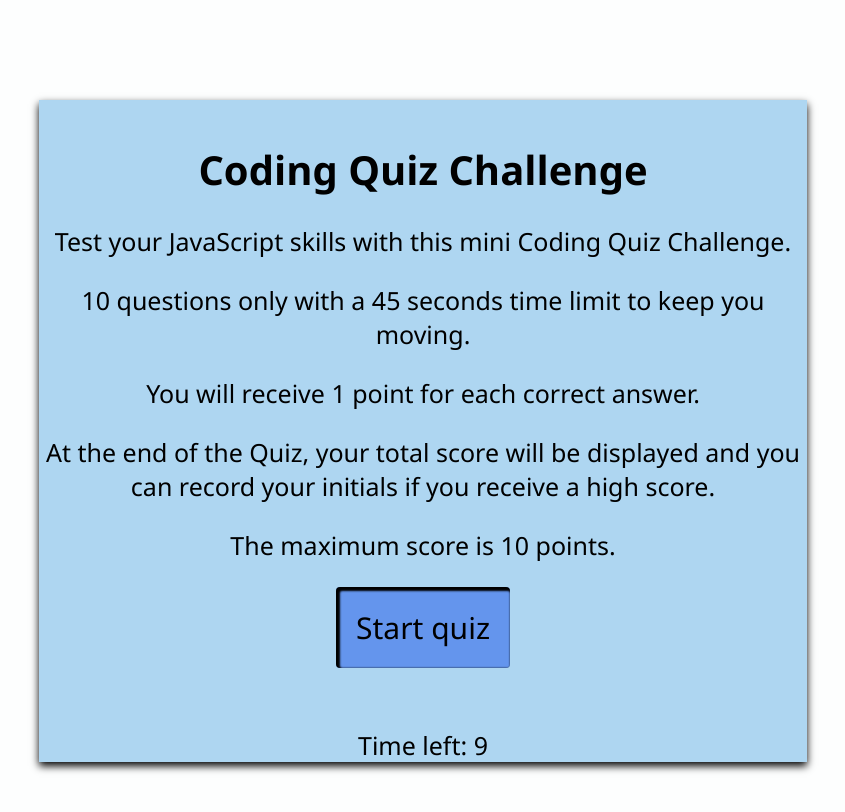
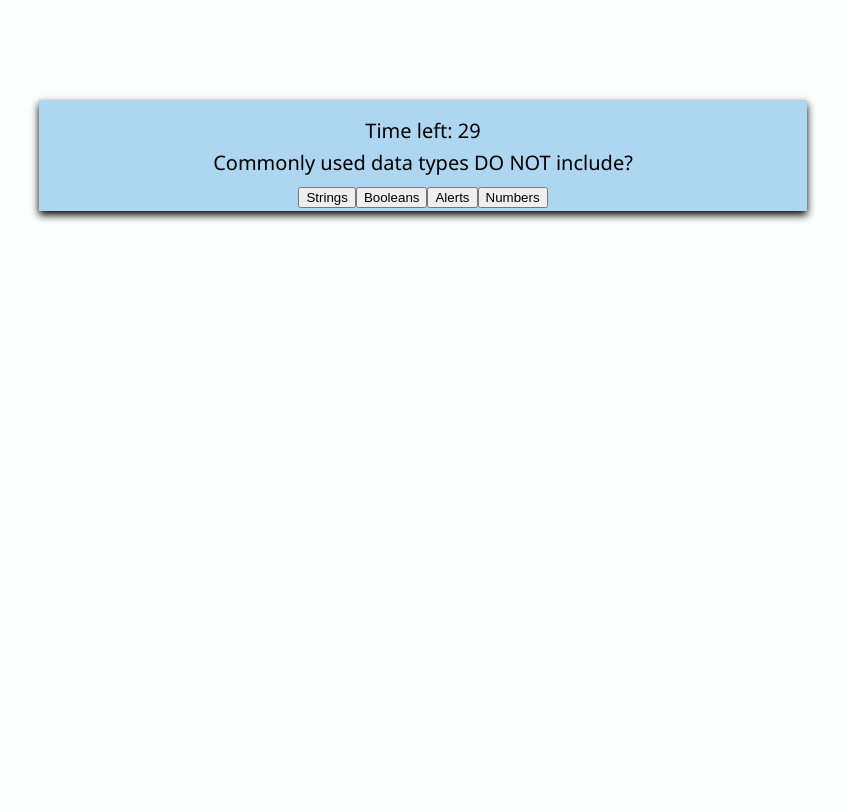
Before and after one commit to rachel-brain/coding-quiz, a plain HTML site: page index.html in a window 1280 px wide. Both pictures are taken after a click on the button "Start quiz". Shown: the whole page, without its empty margins (217-1062 px from the left). Drawn offline with Linux system fonts and the light colour scheme.

Commit message:
third commit

```diff
--- a/assets/script.js
+++ b/assets/script.js
@@ -1,24 +1,88 @@
-// Define variables:
+// Remove some of these variables if they are not needed:
 var startButton = document.getElementById("start");
-var quizQuestions = document.getElementById("quiz");
+var questionText = document.querySelector("#question-text");
+var answerChoices = document.querySelector("#answers-text");
+var feedback = document.getElementById("msg");
 var timerEl = document.querySelector(".timer");
-var secondsLeft = 10;
-// Change timer to begin at 45 seconds (or other time interval) at the end
+var questionCounter = 0;
+var secondsLeft = 30;
+
+var question = "";
+var currentQuestionIndex = 0;
+var questionCounter;
+var questionBox = document.querySelector("#question-box");
+var choices = [];
+
+var correctAnswer;
+var chosenAnswer = document.querySelector(".chosen-answer");
+var startScreen = document.getElementById("start-screen");
+var questionScreen = document.getElementById("question-screen");
+var resultsScreen = document.getElementById("results-screen");
+var score = document.getElementById("score");
 
 
-// When I open the website, I am presented with:
-//   - a heading
-//   - & short paragraph about the multiple choice quiz (10 questions) & the time allocated (45 seconds?)
-//   - a start button
-// WHEN I am ready to start, I click the start button
-// THEN a timer starts & I am presented with the first question
+var quizQuestions = [
+    {
+      question: "Arrays in JavaScript can be used to store?",
+      choices: ["Numbers & Strings", "Booleans", "Other arrays", "All of the above"],
+      correctAnswer: "All of the above"
+    },
+    {
+      question: "Commonly used data types DO NOT include?",
+      choices: ["Strings", "Booleans", "Alerts", "Numbers"],
+      correctAnswer: "Alerts"
+    },
+    {
+      question: "String values must be enclosed in?",
+      choices: ["Single or double quotation marks", "Curly brackets", "Parenthesis", "Square brackets"],
+      correctAnswer: "Single or double quotation marks"
+    },
+    {
+      question: "Which of the following methods removes the last element from an array and returns that element?",
+      choices: ["get()", "last()", "pop()", "None of the above"],
+      correctAnswer: "pop()"
+    },
+    {
+      question: "Which operator is used to assign a value to a variable?",
+      choices: ["*", "X", "==", "="],
+      correctAnswer: "="
+    },
+    {
+      question: "Which of these is NOT a JavaScript comparison operator?",
+      choices: ["==", "===", "==!", ">=", "?"],
+      correctAnswer: "==!"
+    },
+    {
+      question: "JavaScript uses the + operator for both addition and concatenation.  Which of the following statements is TRUE?",
+      choices: ["Numbers are concatenated. Strings are added.", "Numbers are added. Strings are concatenated.", "Both Numbers and Strings can be concatenated.", "Both Numbers and Strings can be added."],
+      correctAnswer: "Numbers are added. Strings are concatenated."
+    },
+    {
+      question: "Is the console a useful tool used in debugging of JavaScript?",
+      choices: ["Yes", "No", "That depends"],
+      correctAnswer: "Yes"
+    },
+    {
+      question: "Which of the following String functions creates a string and displays it in a large font as if it were in a tag?",
+      choices: ["anchor()", "blink()", "strong()", "big()"],
+      correctAnswer: "big()"
+    },
+    {
+      question: "How do you write an IF statement in JavaScript?",
+      choices: ["if (i==5)", "if i=5 then", "if i==5 then", "if i=5"],
+      correctAnswer: "if (i==5)"
+    }
+];
 
 startButton.addEventListener("click", function() {
-    setTime ();
+    clearIntroPara();
+    setTime();
     displayQuiz();
+});
 
-    console.log("button is clicked")
-});
+function clearIntroPara() {
+        startScreen.setAttribute("class", "hide");
+}
 
 function setTime() {
     var timerInterval = setInterval(function() {
@@ -27,177 +91,116 @@ function setTime() {
       secondsLeft--;
 
       console.log("Time left " + secondsLeft);
-      if(secondsLeft === 0-1) {
+      if (secondsLeft === 0 -1) {
         clearInterval(timerInterval);
         sendMessage();
       }
     }, 1000);
-  }
+}
+
+function displayQuiz(){
+        // Access the information in "quizQuestions"
+        // Pull the "question" string from the first Question & show as text on the page
+        // Pull the "answers" array from the first Question & show as text within the choice buttons (5) on the page
+        // Allow the user to make a choice from the choice buttons (click)
+        // Identify if the user chose the "correctAnswer" or not & send relevant message
+        // Move to the next question
+
+        questionScreen.setAttribute("class", "inline");
+        answerChoices.textContent = "";
+        questionText.textContent = quizQuestions[currentQuestionIndex].question;
+        quizQuestions[currentQuestionIndex].choices.forEach(function (element){
+            var choice = document.createElement("button");
+            choice.textContent = element;
+            answerChoices.appendChild(choice);
+            choice.addEventListener("click", checkAnswer);
+            // showFeedback();
+        });
+}
+
+function showFeedback() {
+    console.log(this.textContent)
+    if (this.textContent === correctAnswer)
+    feedback.textContent = "Correct!";
+    else
+    feedback.textContent = "Wrong";
+};
+showFeedback()
+
+function checkAnswer() {
+    if (quizQuestions.length -1 === currentQuestionIndex){
+        showResults();
+    }
+    else {
+    currentQuestionIndex +=1;
+    displayQuiz();
+    }
+};
+checkAnswer()
+
+function showResults(){
+    quizResults.removeAttribute("class");
+    score.textContent = "Your score is " + correctAnswers;
+    questionScreen.setAttribute("class", "hide");
+}
+showResults()
 
 // Function to alert that the time is up &, therefore, the game is over:
 function sendMessage() {
     timerEl.textContent = "Time is up!";
-  }
-
-// Set variables:
-var currentQuestion = [];
-var questionNumber = [];
-var questions;
-var answers;
-var quizResults = document.getElementById('results');
-var chosenAnswers = document.querySelector('.chosen-answer');
-var currentQuestionIndex
+}
 
 
-  function displayQuiz(){
-      var output = [];
-      var answers = []; // to store the answers
+        // show options
+        // var answers = quiz.getquestionIndex().answers;
+        // for(var i = 0; i < choices.length; i++) {
+        //     var element = document.getElementById("chosenAnswer" + i);
+        //     element.innerText = choices[i];
+        //     chosenAnswer("btn" + i, choices[i]);
+        // }
 
-// Need to clear the previous choices first
+        // Add in:
+        // questionCounter++;
 
-        // for each question...
-        questionText.textContent = questions[currentQuestionIndex].title; // change title?
-        questions[0].choices.forEach(function (element){
+         // e.preventDefault();
+
+// function getquestionIndex() {}
+// function isEnded(){}
 
 
-        })
-        questionChoices.textContent = "Answer1", "Answer2", "Answer3", "Answer4";
+        // currentQuestion.display = quizQuestions[currentQuestionIndex].question;
+        // question[0].choices.forEach(function (element){
 
 
-        quizQuestions.forEach(
-          (currentQuestion, questionNumber) => {
+        // quizQuestions.forEach(
+        //   (currentQuestion, currentQuestionIndex) => {
 
         // for (var quizQuestions = 0; quizQuestions < quizQuestions.length; quizQuestions++) {
-        // for (var i = 0; i < i.length; i++) {
-
-            // submitButton.addEventListener("click", function(event) {
-            //     event.preventDefault();
-
-            // and for each available answer...
-            for(letter in currentQuestion.answers){
-
-  }
-});
-  }
 
 
+            // for (var i = 0; i < i.length; i++) {
+
+
+// Need to clear the previous choices first?
+
 //   submitButton.addEventListener("click", function() {
-//     if (count < 24) {
+//     if (count < 10) {
 //       count++;
 //       counter.textContent = count;
 //       localStorage.setItem("count", count);
 //     }
 //   });
 
-// To set up button for answers???
-// themeButtonEl.on('click', function () {
-//     if (isDark) {
-//       $('body').css({ 'background-color': '#d9e9e8', color: '#1a1a1a' });
-//       isDark = !isDark;
-//     } else {
-//       $('body').css({ 'background-color': '#1a1a1a', color: '#d9e9e8' });
-//       isDark = !isDark;
-//     }
-//     });
-
-
-
-
-
-
-
-
-function showResults(){}
-
-// On start, display first quiz question
-// buildQuiz();
-
 // At end, show results
 // submitButton.addEventListener('click', showResults);
 
 
+// Sources:
 // https://www.sitepoint.com/simple-javascript-quiz/#demo
+// https://webdevtrick.com/create-javascript-quiz-program/
 
-var quizQuestions = [
-    {
-      question: "Arrays in JavaScript can be used to store?",
-      answers: ["Numbers & Strings", "Booleans", "Other arrays", "All of the above"],
-      correctAnswer: "All of the above"
-    },
-    {
-      question: "Commonly used data types DO NOT include?",
-      answers: ["Strings", "Booleans", "Alerts", "Numbers"],
-      correctAnswer: "Alerts"
-    },
-    {
-      question: "String values must be enclosed in?",
-      answers: ["Single or double quotation marks", "Curly brackets", "Parenthesis", "Square brackets"],
-      correctAnswer: "Single or double quotation marks"
-    },
-    {
-      question: "Which of the following methods removes the last element from an array and returns that element?",
-      answers: ["get()", "last()", "pop()", "None of the above"],
-      correctAnswer: "pop()"
-    },
-    {
-      question: "Which operator is used to assign a value to a variable?",
-      answers: ["*", "X", "==", "="],
-      correctAnswer: "="
-    },
-    {
-      question: "Which of these is NOT a JavaScript comparison operator?",
-      answers: ["==", "===", "==!", ">=", "?"],
-      correctAnswer: "==!"
-    },
-    {
-      question: "JavaScript uses the + operator for both addition and concatenation.  Which of the following statements is TRUE?",
-      answers: ["Numbers are concatenated. Strings are added.", "Numbers are added. Strings are concatenated.", "Both Numbers and Strings can be concatenated.", "Both Numbers and Strings can be added."],
-      correctAnswer: "Numbers are added. Strings are concatenated."
-    },
-    {
-      question: "Is the console a useful tool used in debugging of JavaScript?",
-      answers: ["Yes", "No", "That depends"],
-      correctAnswer: "Yes"
-    },
-    {
-      question: "Which of the following String functions creates a string and displays it in a large font as if it were in a tag?",
-      answers: ["anchor()", "blink()", "strong()", "big()"],
-      correctAnswer: "big()"
-    },
-    {
-      question: "How do you write an IF statement in JavaScript?",
-      answers: ["if (i==5)", "if i=5 then", "if i==5 then", "if i=5"],
-      correctAnswer: "if (i==5)"
-    }
-];
-
-
-
-        // ...add an HTML radio button
-        // answers.push(
-        //   `<label>
-        //     <input type="radio" name="question${questionNumber}" value="${letter}">
-        //     ${letter} :
-        //     ${currentQuestion.answers[letter]}
-        //   </label>`
-        // );
-
-
-      // add this question and its answers to the output
-    //   output.push(
-    //     `<div class="question"> ${currentQuestion.question} </div>
-    //     <div class="answers"> ${answers.join('')} </div>`
-    //   );
-
-
-
-  // finally combine our output list into one string of HTML and put it on the page
-//   quizContainer.innerHTML = output.join('');
-
-
-// quizQuestions.forEach( (currentQuestion, questionNumber) => {
-//     the code we want to run for each question goes here
-//   });
+// For modal:
+// https://www.youtube.com/watch?v=6ophW7Ask_0
 
 
 // WHEN I answer the question, I am given a comment saying whether or not I answered correctly (Correct or Incorrect)
@@ -205,15 +208,10 @@ var quizQuestions = [
 // Else if I answer incorrectly, the score (behind the scenes) remains where it is
 // THEN I am presented with the next question
 
-
 // This process continues until all the questions (10) are answered
-
-
 
 // WHEN all questions are answered or the timer reaches 0
 // THEN the game is over
-
-
 
 // WHEN the game is over, I go through to a page which explains the high scores
 // THEN I can save my initials and my score
--- a/assets/style.css
+++ b/assets/style.css
@@ -1,9 +1,30 @@
-*, *::before, *::after {
+*,
+*::before,
+*::after {
     box-sizing: border-box;
   }
 
+  #content2::before,
+  #content3::before,
+  #content4::before,
+  #content5::before,
+  #content6::before {
+    content: "\a";
+    white-space: pre;
+  }
+
+  #content1::after,
+  #content2::after,
+  #content3::after,
+  #content4::after,
+  #content5::after,
+  #content6::after {
+    content: "\a";
+    white-space: pre;
+}
+
   html {
-    font-size: 16px;
+    font-size: 15px;
     font-family: 'Segoe UI', Tahoma, Geneva, Verdana, sans-serif;
   }
 
@@ -18,7 +39,8 @@
     display: block;
     margin: 80px auto;
     text-align: center;
-    font-size: 25px;
+    font-size: 20px;
+    line-height: 1.6;
     box-shadow: 0 4px 8px 0 #000000;
     transition: 0.3s;
     width: 60vw;
@@ -36,13 +58,13 @@
   #start {
     border-radius: 4px;
     border-style: none;
-    box-shadow: #000000 2px 2px 2px 2px inset;
+    box-shadow: #000000 2px inset;
     color: #000000;
     background-color: #6495ED;
     cursor: pointer;
     font-family: 'Segoe UI', Tahoma, Geneva, Verdana, sans-serif;
     font-size: 30px;
-    padding: 20px;
+    padding: 1em 2em;
     margin-bottom: 60px;;
   }
 
@@ -50,9 +72,18 @@
     display: none;
 }
 
+.content {
+    display: block;
+}
 
-/* Get a multiple choice style from Bootstrap? */
-
-.btn-check
-#btn-check-2-outlined
-.btn btn-outline-secondary
+.buttons {
+    /* margin-top: 30px;
+    background-color: #1D3C6A;
+    font-size: 20px;
+    color: #fff;
+    border: 1px solid #1D3C6A;
+    border-radius: 2px;
+    margin: 10px 40px 10px 0px;
+    padding: 10px 10px; */
+    display: none;
+}
--- a/index.html
+++ b/index.html
@@ -11,31 +11,34 @@
 <body>
   <div class="wrapper">
     <div class="container">
+      <div id="start-screen">
       <h1>Coding Quiz Challenge</h1>
-      <p>Test your JavaScript skills with this mini Coding Quiz Challenge.</p>
-      <p>10 questions only with a 45 seconds time limit to keep you moving.</p>
-      <p>You will receive 1 point for each correct answer.</p>
-      <p>At the end of the Quiz, your total score will be displayed and
-        you can record your initials if you receive a high score.</p>
-      <p>The maximum score is 10 points.</p>
+      <span id="content1" class="content">Test your JavaScript skills with this mini Coding Quiz Challenge.</span>
+      <span id="content2" class="content">10 questions only with a 30-second time limit to keep you moving.</span>
+      <span id="content3" class="content">Click on the box showing your chosen answer.  You will receive 1 point for each correct answer.</span>
+      <span id="content4" class="content">At the end of the Quiz, your total score will be displayed and you can record your initials if you receive a high score.</span>
+      <span id="content5" class="content">The maximum score is 10 points.</span>
+      <span id="content6" class="content">Good luck!</span>
+      <br>
+
       <button id="start">Start quiz</button>
-      <div id="quiz"></div>
-
-      <div class="timer hide">Time left: <span id="time">10</span></div>
-
+      </div>
 
         <form method="multiple-choice">
-          <div>
-            <!-- <div id="question-text"></div> -->
-            <!-- <input type="checkbox" class="btn-check" id="answer-choices"> -->
-            <!-- <label class="btn btn-outline-secondary" for="btn-check-2-outlined">"answers"</label><br> -->
-            <!-- <input type=onclick/> -->
-            <div id="result-feedback"></div> <!-- new -->
+          <div id="question-screen" class="hide">
+            <div id="question-box"></div>
+            <div class="timer hide">Time left: <span id="time">10</span></div>
+            <div id="question-text"></div>
+            <div id="answers-text" class="button" class="hide">
+            <div id="result-feedback"></div>
+            </div>
           </div>
+        </form>
 
+        <div id="results-screen" class="hide">
+          <div id="score"></div>
           <div id="msg"></div>
-          <div class="results" class="hide"></div>
-        </form>
+        </div>
 
     </div>
   </div>
```
